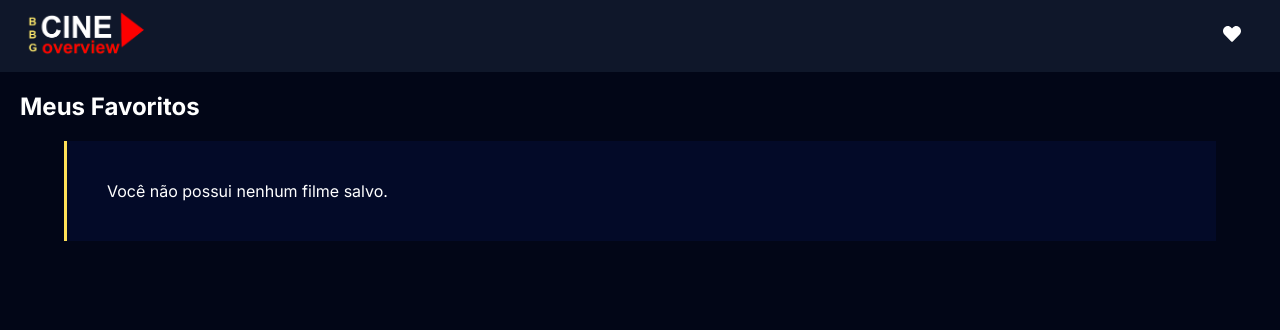
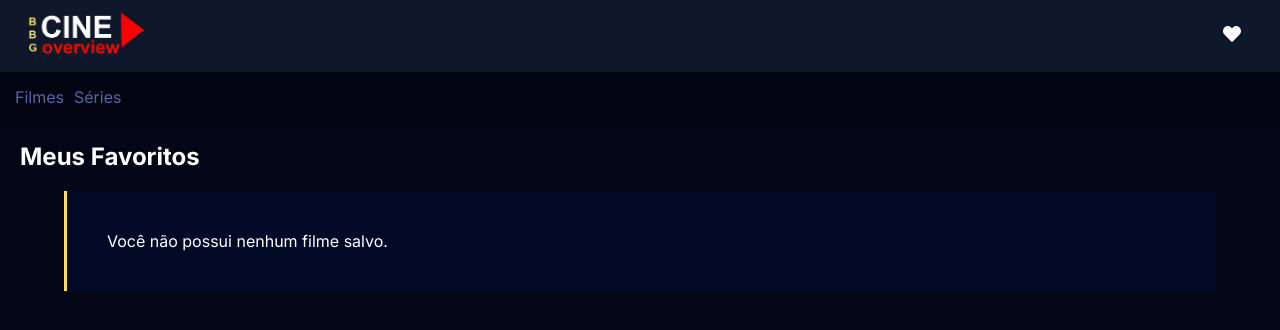
Before and after one commit to acrisiopb/React-WebFilme, a Next.js app in the folder movie_app/: page /Favorites in a window 1280 px wide. Shown: the top 330 px of the page. Built offline with nearby package versions, Linux system fonts and the light colour scheme.

Commit message:
navbar - category

```diff
--- a/movie_app/src/components/Navbar/index.scss
+++ b/movie_app/src/components/Navbar/index.scss
@@ -11,11 +11,13 @@
     }
 
 
-    .nav-item {
+    .nav-fav {
         padding-right: 15px;
-        a{
+
+        a {
             text-decoration: none;
         }
+
         p {
             color: #fff;
             cursor: pointer;
@@ -27,4 +29,32 @@
             }
         }
     }
+
 }
+
+.nav-item {
+    background: #010411;
+    color: white;
+    position: relative;
+    display: flex;
+    justify-content: flex-start;
+    align-items: center;
+    list-style: none;
+    margin: 0;
+    padding: 15px;
+
+    a {
+        display: inline-block;
+        text-decoration: none;
+        margin-right: 10px;
+        color: #5966a3;
+        transition: 1s;
+
+
+    }
+
+    a:hover {
+        color: #fff;
+    }
+
+}
--- a/movie_app/src/components/Navbar/index.tsx
+++ b/movie_app/src/components/Navbar/index.tsx
@@ -6,6 +6,7 @@ import { FaHeart } from "react-icons/fa";
 
 export default function Navbar() {
   return (
+    <header>
       <nav className="navbar">
         <Link href="/">
           <Image
@@ -17,12 +18,24 @@ export default function Navbar() {
           />
         </Link>
 
-      <div className="nav-item">
+        <div className="nav-fav">
           <Link href="/Favorites">
             <p><FaHeart /></p>
 
           </Link>
         </div>
       </nav>
+      <nav>
+        <div className="nav-item">
+          <Link href="/">
+            <p>Filmes</p>
+          </Link>
+          <Link href="/">
+            <p>Séries</p>
+          </Link>
+        </div>
+      </nav>
+    </header>
+
   );
 }
```
Lines whose indentation alone changed are shown as unchanged.
